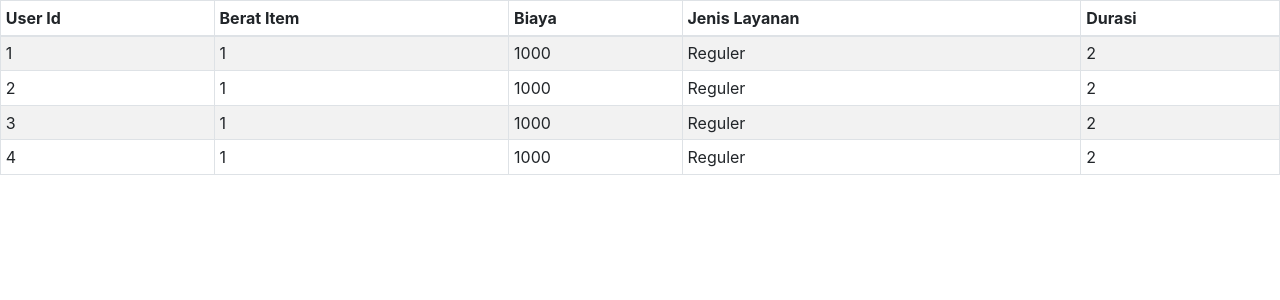
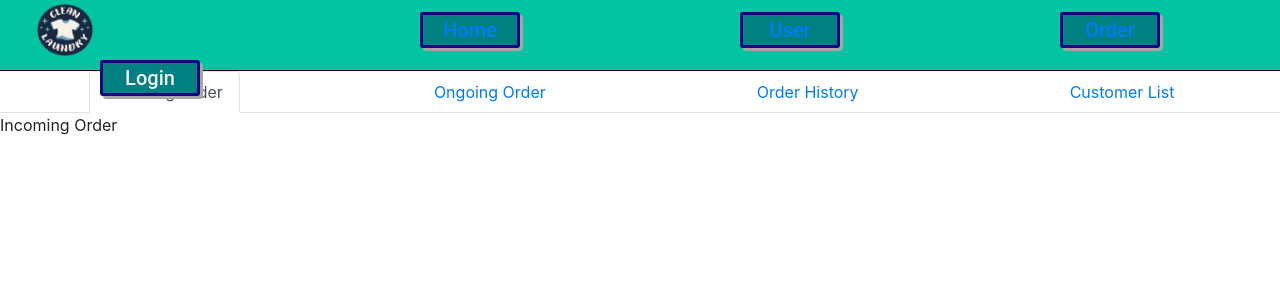
Before and after one commit to gilbertttsubay/adminLaundry, a React (Create React App) app: page / in a window 1280 px wide. Shown: the top 300 px of the page. Built offline with nearby package versions, Linux system fonts and the light colour scheme.

Commit message:
make route

```diff
--- a/src/App.js
+++ b/src/App.js
@@ -1,11 +1,16 @@
 import React, { Component } from "react";
-import { BrowserRouter as Router, Route } from "react-router-dom";
+import {
+  BrowserRouter,
+  BrowserRouter as Router,
+  Route,
+} from "react-router-dom";
 
 import "./App.css";
 
 import { Header, Body } from "../src/ConstantComponent";
 import User from "./pages/User/User";
 import Order from "./pages/Order/Order";
+import { Home } from "./pages";
 
 class App extends Component {
   constructor(props) {
@@ -18,7 +23,12 @@ class App extends Component {
       //   <Header />
       //   <Body />
       // </Router>
-      <Order></Order>
+      <BrowserRouter>
+        <Header></Header>
+        <Route path="/" exact component={Home} />
+        <Route path="/user" component={User} />
+        <Route path="/order" component={Order} />
+      </BrowserRouter>
     );
   }
 }
--- a/src/ConstantComponent/Header/index.js
+++ b/src/ConstantComponent/Header/index.js
@@ -3,6 +3,7 @@ import { Container, Row, Col, Image } from "react-bootstrap";
 import "./header.css";
 
 import logo from "../../assets/logo.png";
+import { Link } from "react-router-dom";
 
 class Header extends Component {
   constructor(props) {
@@ -24,9 +25,16 @@ class Header extends Component {
           <Col className="container-logo">
             <Image className="logo" src={logo} alt="Logo" fluid />
           </Col>
-          <Col className="container-menu">Home</Col>
-          <Col className="container-menu">User</Col>
-          <Col className="container-menu">Order</Col>
+          <Col className="container-menu">
+            <Link to="/">Home</Link>
+          </Col>
+          <Col className="container-menu">
+            {" "}
+            <Link to="/user">User</Link>
+          </Col>
+          <Col className="container-menu">
+            <Link to="/order">Order</Link>
+          </Col>
           <Col className="container-menu">Login</Col>
         </Row>
       </Container>
```
